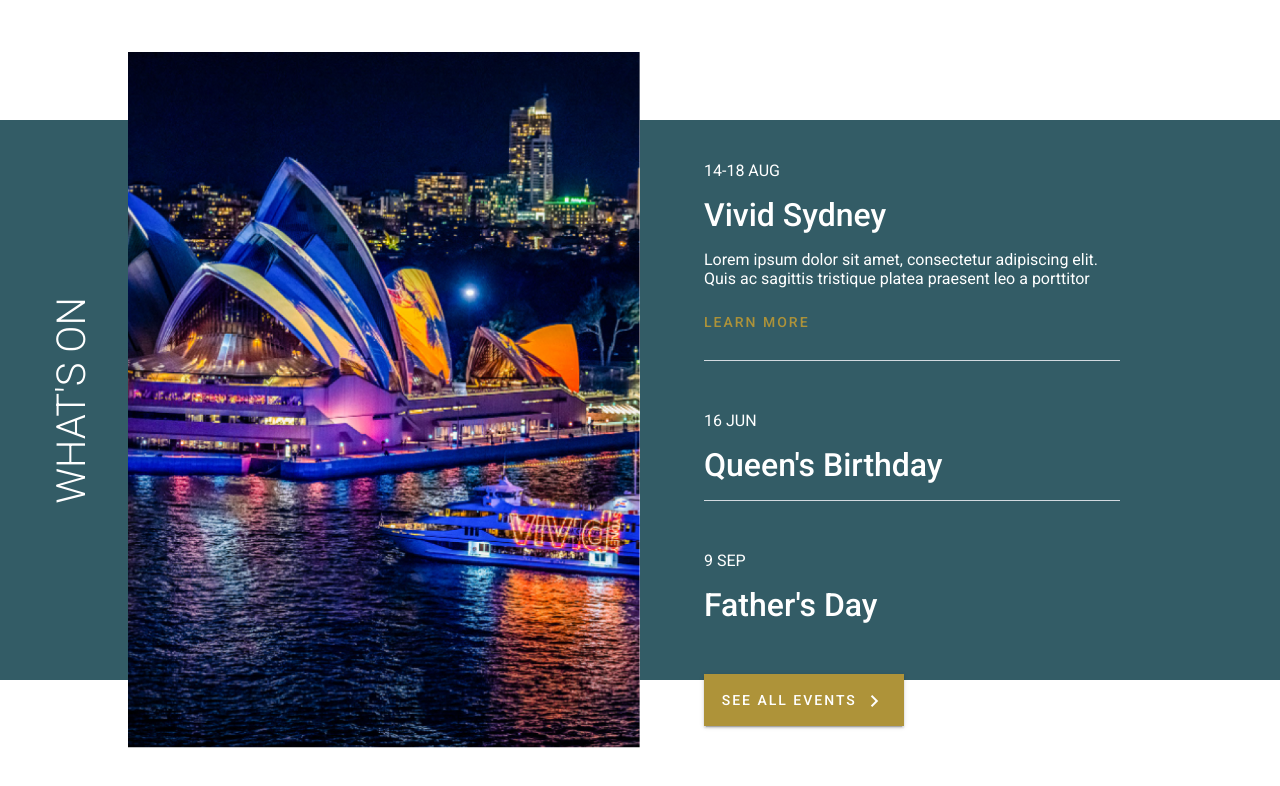
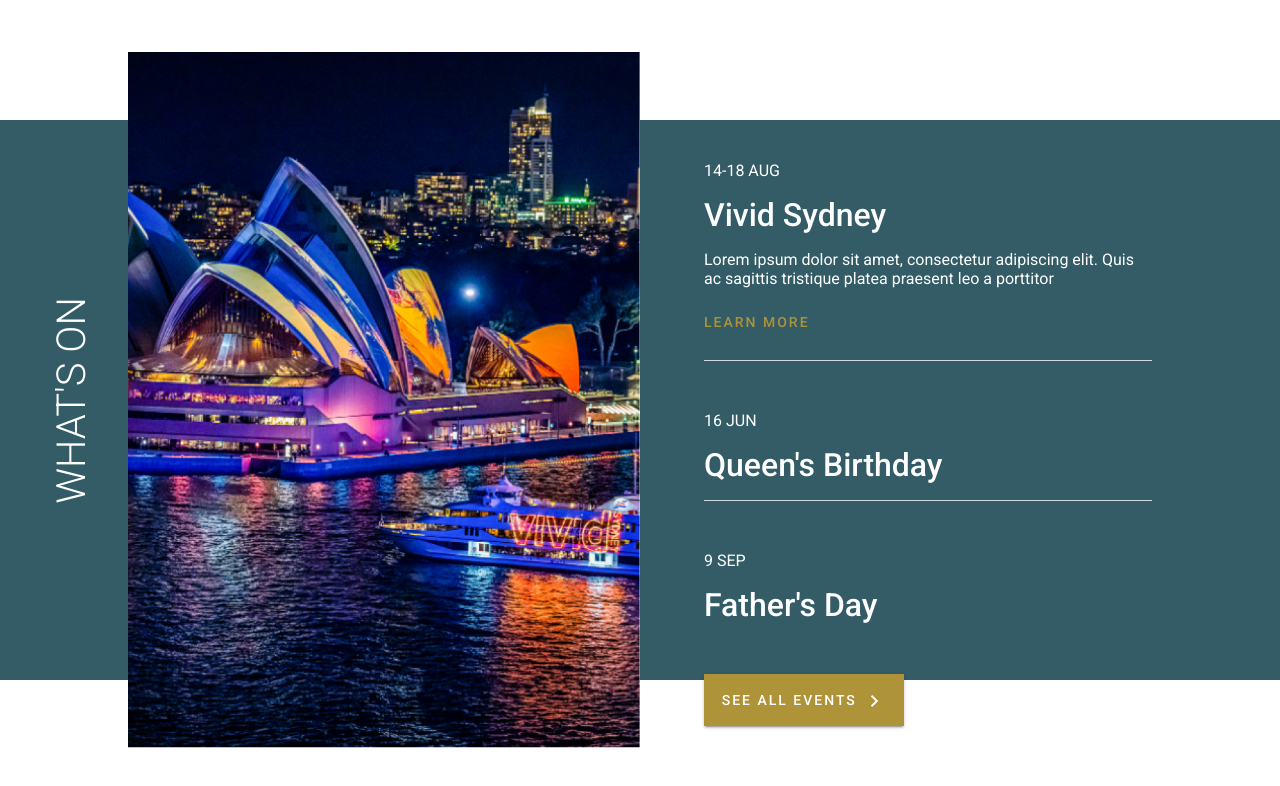
Before and after one commit to harun77/sealink-whatson, an Angular app: page / in a window 1280 px wide. Shown: the top 786 px of the page. Built offline with nearby package versions, Linux system fonts and the light colour scheme.

Commit message:
CSS improvement

```diff
--- a/src/app/components/whats-on/whats-on.component.scss
+++ b/src/app/components/whats-on/whats-on.component.scss
@@ -46,7 +46,7 @@
     background-color: #ae9339;
 }
 
-@media screen and (min-width: 600px) {
+@media screen and (min-width: 950px) {
     .container {
         height: 100%;
         flex-direction: row;
@@ -79,7 +79,7 @@
 
     .events {
         margin: 0;
-        width: 65%;
+        width: 70%;
         padding: 0 10%;
         padding-top: 25px;
     }
```
